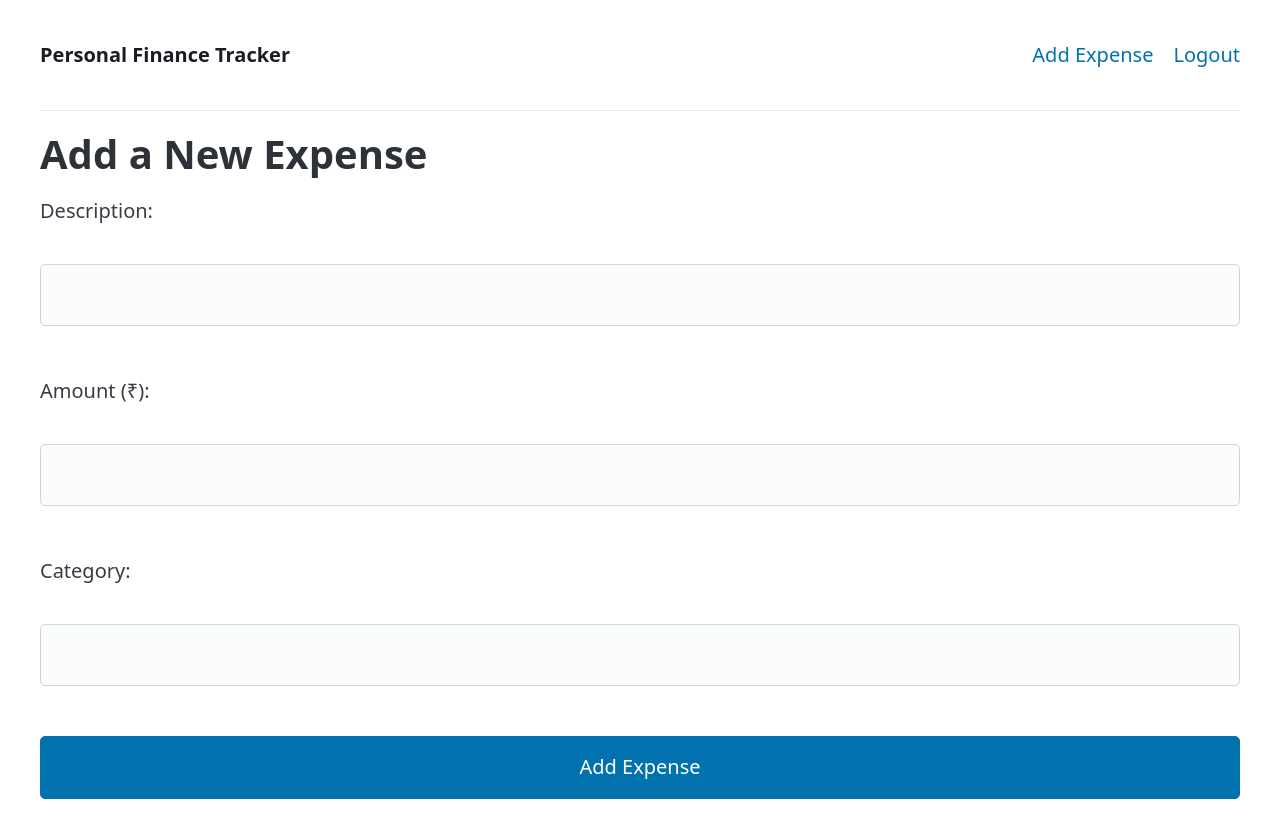
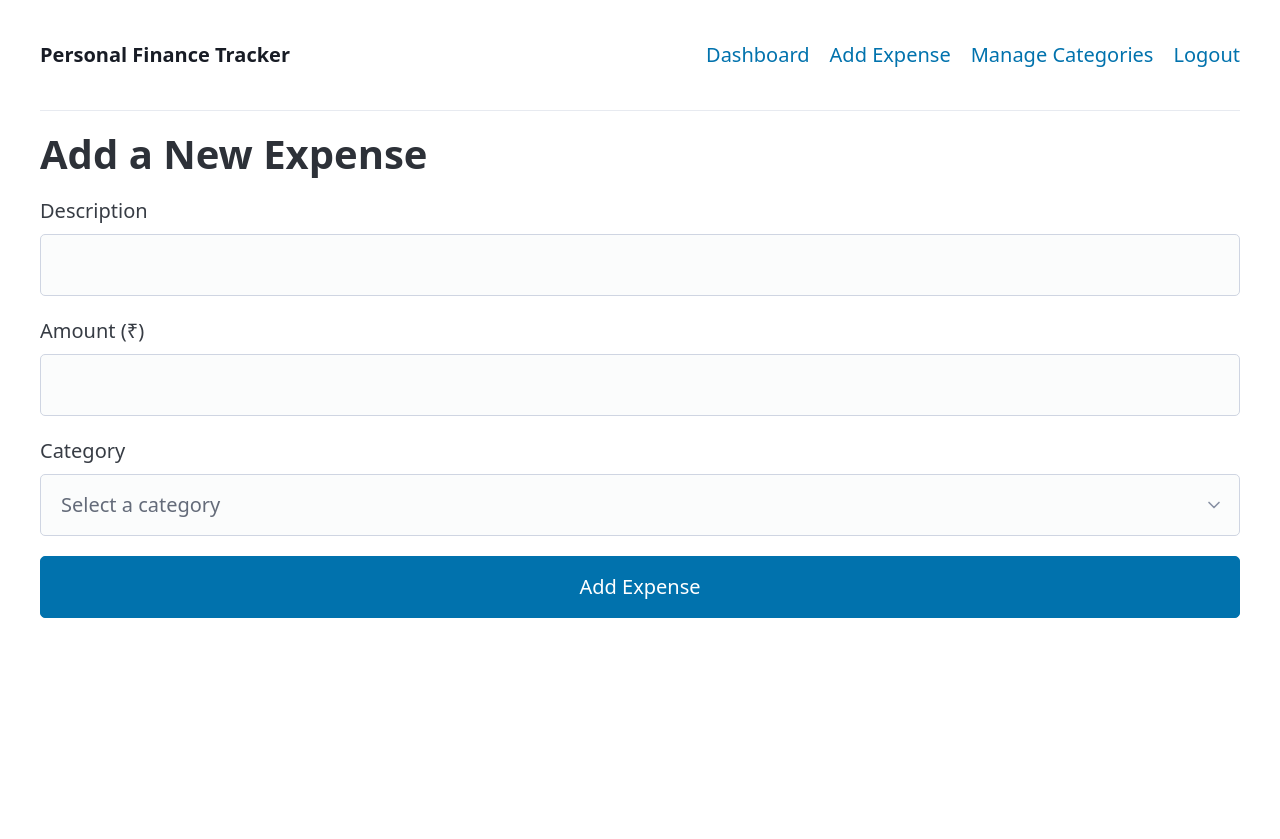
Before and after one commit to PrajwalMadhyastha/personal-finance-webapp, a Flask app: page /add_expense in a window 1280 px wide. After the commit the page ends 618 px from the top, so only its background shows below. Run offline with Flask 3, Linux system fonts and the light colour scheme; the visitor is signed in with stand-in values (Sample User, id 1); data that the repository does not hold is empty; parts of the project's set-up code (start-up, migrations or seed data) failed here and were passed over; some libraries are stand-ins or nearby versions.

Commit message:
feat(app): Implement user-managed expense categories

```diff
--- a/finance_tracker/routes.py
+++ b/finance_tracker/routes.py
@@ -1,74 +1,79 @@
 # finance_tracker/routes.py
 from flask import Blueprint, render_template, request, redirect, url_for, flash, current_app, abort
-from flask_login import login_user, logout_user, login_required, current_user
-from .models import Expense, User
+from flask_login import login_required, current_user
+from .models import Expense, User, Category # Import new Category model
 from . import db
 
 main_bp = Blueprint('main', __name__)
 
+# --- Main Routes ---
+
 @main_bp.route('/')
 @login_required
 def home():
-    # Only query expenses for the currently logged-in user
+    """Renders the homepage and displays expenses for the current user."""
     expenses = Expense.query.filter_by(owner=current_user).order_by(Expense.timestamp.desc()).all()
     return render_template('index.html', expenses=expenses)
 
+# --- Expense Routes ---
 
 @main_bp.route('/add_expense', methods=['GET', 'POST'])
 @login_required
 def add_expense():
+    """Handles adding a new expense."""
+    categories = Category.query.filter_by(creator=current_user).order_by(Category.name).all()
+
     if request.method == 'POST':
-        description = request.form['description']
-        amount_str = request.form['amount']
-        category = request.form['category']
+        description = request.form.get('description')
+        amount_str = request.form.get('amount')
+        category_id = request.form.get('category_id')
 
-        if not description or not amount_str or not category:
+        if not all([description, amount_str, category_id]):
             flash('Error: All fields are required.', 'error')
-            return redirect(url_for('main.add_expense'))
+            return render_template('add_expense_form.html', categories=categories)
 
         try:
             amount = float(amount_str)
         except ValueError:
             flash('Error: Amount must be a valid number.', 'error')
-            return redirect(url_for('main.add_expense'))
+            return render_template('add_expense_form.html', categories=categories)
 
-        # Associate the new expense with the current user
-        new_expense = Expense(description=description, amount=amount, category=category, owner=current_user)
-
+        new_expense = Expense(description=description, amount=amount, category_id=category_id, owner=current_user)
         db.session.add(new_expense)
         db.session.commit()
-        flash(f"Expense '{new_expense.description}' was added successfully!", 'success')
+        flash('Expense added successfully!', 'success')
         return redirect(url_for('main.home'))
-    else:
-        return render_template('add_expense_form.html')
+
+    return render_template('add_expense_form.html', categories=categories)
 
 
 @main_bp.route('/edit/<int:expense_id>', methods=['GET', 'POST'])
 @login_required
 def edit_expense(expense_id):
+    """Handles editing an existing expense."""
     expense_to_edit = db.get_or_404(Expense, expense_id)
-
-    # Security Check: If the user is not the owner, forbid access.
     if expense_to_edit.owner != current_user:
         abort(403)
 
+    categories = Category.query.filter_by(creator=current_user).order_by(Category.name).all()
+
     if request.method == 'POST':
-        expense_to_edit.description = request.form['description']
-        expense_to_edit.amount = float(request.form['amount'])
-        expense_to_edit.category = request.form['category']
+        expense_to_edit.description = request.form.get('description')
+        expense_to_edit.amount = float(request.form.get('amount'))
+        expense_to_edit.category_id = request.form.get('category_id')
         db.session.commit()
-        flash(f"Expense '{expense_to_edit.description}' has been updated.", 'success')
+        flash('Expense updated successfully!', 'success')
         return redirect(url_for('main.home'))
-    else:
-        return render_template('edit_expense.html', expense=expense_to_edit, title="Edit Expense")
+
+    return render_template('edit_expense.html', expense=expense_to_edit, categories=categories)
 
 
 @main_bp.route('/delete/<int:expense_id>', methods=['POST'])
 @login_required
 def delete_expense(expense_id):
+    """Deletes an expense."""
     expense_to_delete = db.get_or_404(Expense, expense_id)
 
-    # Security Check: If the user is not the owner, forbid access.
     if expense_to_delete.owner != current_user:
         abort(403)
 
@@ -77,17 +82,38 @@ def delete_expense(expense_id):
     flash(f"Expense '{expense_to_delete.description}' has been deleted.", 'success')
     return redirect(url_for('main.home'))
 
+# --- Category Management Route ---
 
-# --- LOGIN/REGISTER/LOGOUT ROUTES ---
-# (These remain the same as your working version)
+@main_bp.route('/categories', methods=['GET', 'POST'])
+@login_required
+def manage_categories():
+    """Handles creating and listing expense categories."""
+    if request.method == 'POST':
+        name = request.form.get('name')
+        if name:
+            existing_category = Category.query.filter_by(name=name, creator=current_user).first()
+            if not existing_category:
+                new_category = Category(name=name, creator=current_user)
+                db.session.add(new_category)
+                db.session.commit()
+                flash(f"Category '{name}' added.", 'success')
+            else:
+                flash(f"Category '{name}' already exists.", 'error')
+        return redirect(url_for('main.manage_categories'))
+
+    categories = Category.query.filter_by(creator=current_user).order_by(Category.name).all()
+    return render_template('categories.html', categories=categories)
+
+
+# --- Authentication Routes ---
 
 @main_bp.route('/login', methods=['GET', 'POST'])
 def login():
     if current_user.is_authenticated:
         return redirect(url_for('main.home'))
     if request.method == 'POST':
-        email = request.form['email']
-        password = request.form['password']
+        email = request.form.get('email')
+        password = request.form.get('password')
         user = User.query.filter_by(email=email).first()
         if user and user.check_password(password):
             login_user(user)
@@ -112,15 +138,16 @@ def register():
     if current_user.is_authenticated:
         return redirect(url_for('main.home'))
     if request.method == 'POST':
-        username = request.form['username']
-        email = request.form['email']
-        password = request.form['password']
+        username = request.form.get('username')
+        email = request.form.get('email')
+        password = request.form.get('password')
         if User.query.filter_by(username=username).first():
-            flash('Username already exists. Please choose a different one.', 'error')
+            flash('Username already exists.', 'error')
             return redirect(url_for('main.register'))
         if User.query.filter_by(email=email).first():
-            flash('Email already registered. Please use a different one.', 'error')
+            flash('Email already registered.', 'error')
             return redirect(url_for('main.register'))
+
         new_user = User(username=username, email=email)
         new_user.set_password(password)
         db.session.add(new_user)
--- a/finance_tracker/templates/add_expense_form.html
+++ b/finance_tracker/templates/add_expense_form.html
@@ -4,16 +4,23 @@
 
 {% block content %}
     <h1>Add a New Expense</h1>
+
     <form method="POST" action="{{ url_for('main.add_expense') }}">
-        <label for="description">Description:</label><br>
-        <input type="text" id="description" name="description" required size="50"><br><br>
+        <label for="description">Description</label>
+        <input type="text" id="description" name="description" required size="50">
 
-        <label for="amount">Amount (₹):</label><br>
-        <input type="number" step="0.01" id="amount" name="amount" required><br><br>
+        <label for="amount">Amount (₹)</label>
+        <input type="number" step="0.01" id="amount" name="amount" required>
 
-        <label for="category">Category:</label><br>
-        <input type="text" id="category" name="category" required><br><br>
+        <label for="category">Category</label>
+        <select id="category" name="category_id" required>
+            <option value="" disabled selected>Select a category</option>
+            {% for category in categories %}
+                <option value="{{ category.id }}">{{ category.name }}</option>
+            {% endfor %}
+        </select>
 
-        <input type="submit" value="Add Expense">
+        <br>
+        <button type="submit">Add Expense</button>
     </form>
 {% endblock %}
--- a/finance_tracker/templates/base.html
+++ b/finance_tracker/templates/base.html
@@ -1,17 +1,16 @@
 <!DOCTYPE html>
-<html lang="en">
-<head>
+<html lang="en" data-theme="light"> <head>
     <meta charset="UTF-8">
     <meta name="viewport" content="width=device-width, initial-scale=1.0">
 
     <link rel="stylesheet" href="https://cdn.jsdelivr.net/npm/@picocss/pico@2/css/pico.min.css" />
 
     <title>{% block title %}My Finance App{% endblock %}</title>
+
     <style>
-        /* You can still keep minor custom styles if you want */
+        /* Small style adjustments for flashed messages */
         .flashes { list-style: none; padding: 0; margin-top: 1em; }
-        /* Pico's own alert styling is good, but you can override it */
-        .flashes li.success { --pico-background-color: var(--pico-green-200); --pico-border-color: var(--pico-green-400); }
+        .flashes article { margin-bottom: 1em; }
     </style>
 </head>
 <body>
@@ -23,7 +22,9 @@
             </ul>
             <ul>
                 {% if current_user.is_authenticated %}
+                    <li><a href="{{ url_for('main.home') }}">Dashboard</a></li>
                     <li><a href="{{ url_for('main.add_expense') }}">Add Expense</a></li>
+                    <li><a href="{{ url_for('main.manage_categories') }}">Manage Categories</a></li>
                     <li><a href="{{ url_for('main.logout') }}">Logout</a></li>
                 {% else %}
                     <li><a href="{{ url_for('main.login') }}">Login</a></li>
@@ -31,18 +32,19 @@
                 {% endif %}
             </ul>
         </nav>
-        <hr>
 
         {% with messages = get_flashed_messages(with_categories=true) %}
           {% if messages %}
             {% for category, message in messages %}
-              <article class="{{ category }}">
+              <article class="{{ category }}" aria-invalid="{{ 'true' if category == 'error' else 'false' }}">
                 {{ message }}
               </article>
             {% endfor %}
           {% endif %}
         {% endwith %}
 
+        <hr>
+
         {% block content %}{% endblock %}
 
     </main>
--- a/finance_tracker/templates/index.html
+++ b/finance_tracker/templates/index.html
@@ -20,7 +20,7 @@
                         <tr>
                             <td>{{ expense.description }}</td>
                             <td>₹{{ "%.2f"|format(expense.amount) }}</td>
-                            <td>{{ expense.category }}</td>
+                            <td>{{ expense.category.name }}</td>
                             <td>{{ expense.timestamp.strftime('%Y-%m-%d') }}</td>
                             <td>
                                 <div style="display: flex; gap: 0.5rem; align-items: center;">
--- a/run.py
+++ b/run.py
@@ -1,10 +1,37 @@
 # run.py
-from finance_tracker import create_app
+from finance_tracker import create_app, db
+from finance_tracker.models import Expense, User # Import models to use them
+from flask_migrate import upgrade
 
-# The create_app function handles all application setup.
+# The create_app function handles all application setup
 app = create_app()
 
-# This block runs the app for local development.
-# All database tasks are now handled explicitly via the manage.sh script.
+# --- Custom CLI Commands ---
+@app.cli.command("reset-db")
+def reset_db_command():
+    """Drops all database tables and re-applies all migrations."""
+    with app.app_context():
+        print("Dropping all database tables...")
+        db.drop_all()
+        print("Running all migrations to create a fresh schema...")
+        upgrade()
+        print("Database has been reset successfully.")
+
+@app.cli.command("clear-expenses")
+def clear_expenses_command():
+    """A custom command to clear all data from the expense table."""
+    with app.app_context():
+        try:
+            num_deleted = db.session.query(Expense).delete()
+            db.session.commit()
+            print(f"Success: Deleted {num_deleted} old expense(s).")
+        except Exception as e:
+            db.session.rollback()
+            print(f"Error clearing expenses: {e}")
+
+
+# This block runs the app for local development
 if __name__ == '__main__':
+    # We do not run migrations automatically on startup.
+    # This is a manual step via the manage.sh script.
     app.run(debug=True, host='0.0.0.0', use_reloader=False)
```
Also changed, not shown: finance_tracker/models.py (+24 -4 lines), finance_tracker/templates/categories.html (added, +28 -0 lines), finance_tracker/templates/edit_expense.html (+10 -4 lines), migrations/versions/6acf76b13101_add_category_model_and_relationships.py (added, +44 -0 lines).
